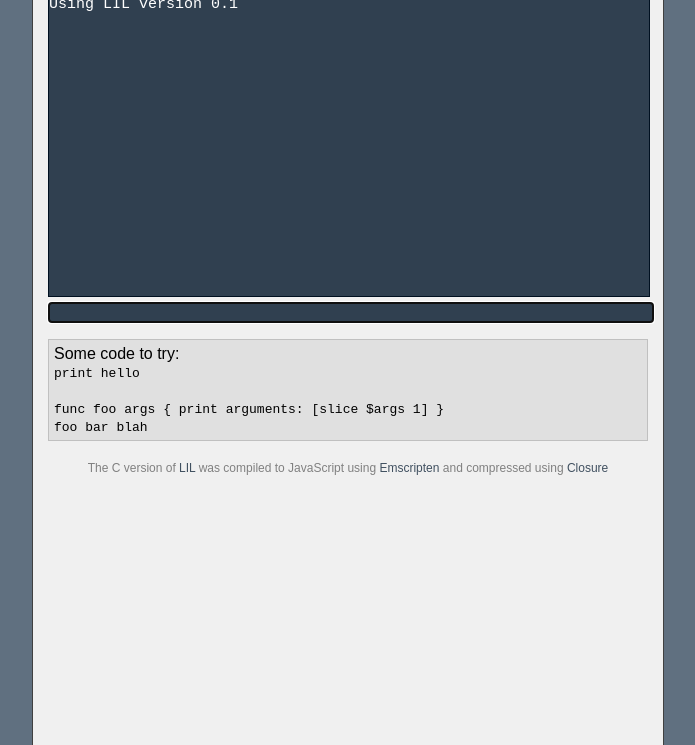
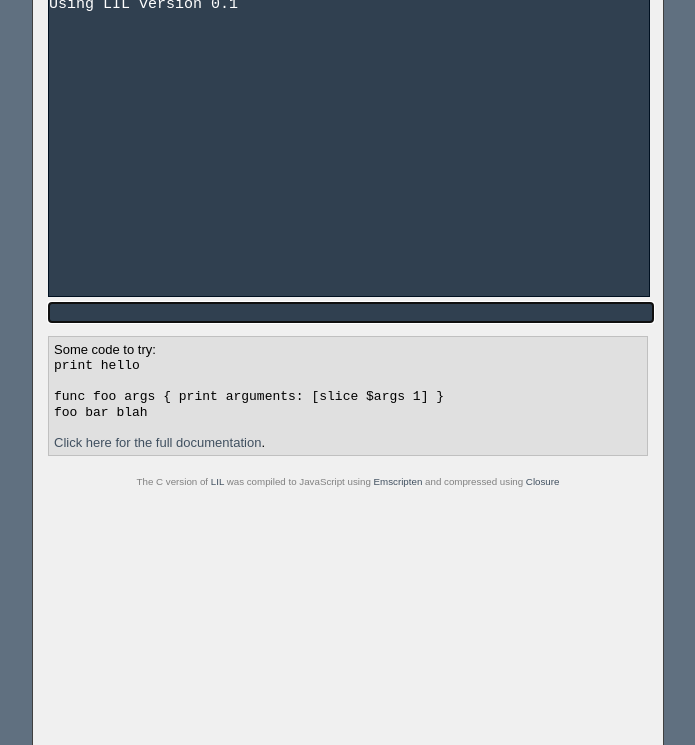
Before and after one commit to wsxiaoys/lil, a plain HTML site: page trylil.html in a window 1280 px wide. Shown: the part 55-800 px from the top of the page, without its empty margins (292-987 px from the left). Drawn offline with Linux system fonts and the light colour scheme.

Commit message:
Added link to readme.txt

```diff
--- a/trylil.html
+++ b/trylil.html
@@ -7,6 +7,7 @@ html {
     width: 100%;
     height: 100%;
     font-family: sans-serif;
+    font-size: 13px;
 }
 body {
     height: 100%;
@@ -127,7 +128,8 @@ evalil("print Using LIL version [reflect version]");
 <p id="hint">Some code to try:<br>
 <tt>print hello</tt><br><br>
 <tt>func foo args { print arguments: [slice $args 1] }<br>
-foo bar blah</tt>
+foo bar blah</tt><br><br>
+<a href="https://github.com/badsector/lil/blob/master/readme.txt">Click here for the full documentation</a>.
 </p>
 <span id="info">The C version of <a href="https://github.com/badsector/lil">LIL</a> was compiled to JavaScript using <a href="http://code.google.com/p/emscripten/">Emscripten</a> and compressed using <a href="http://code.google.com/closure/compiler/">Closure</a></info>
 </body>
```
